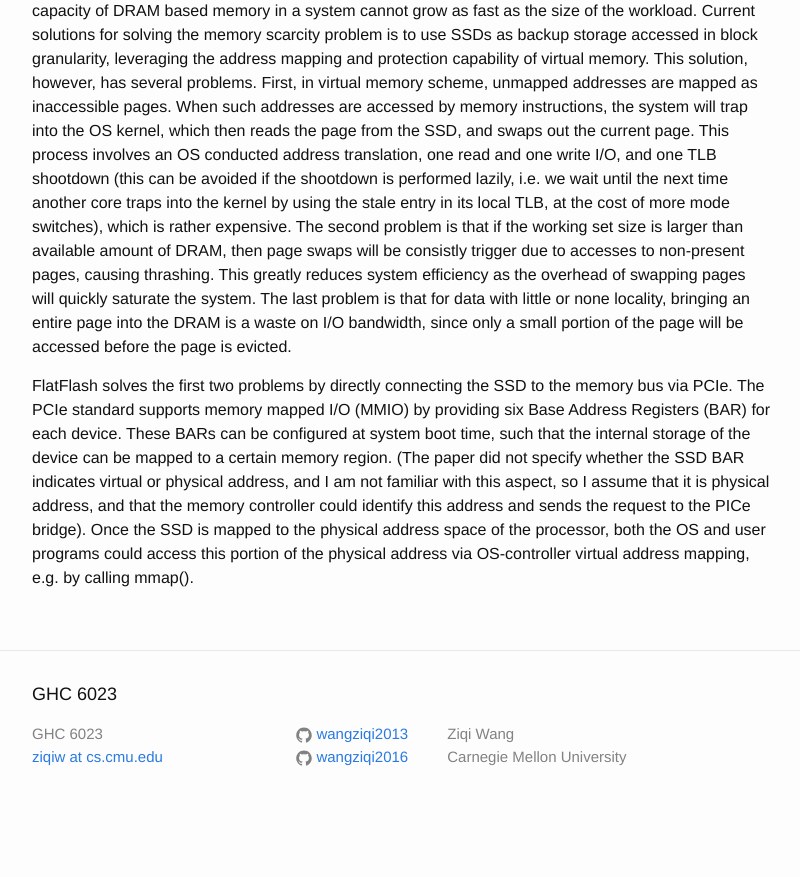
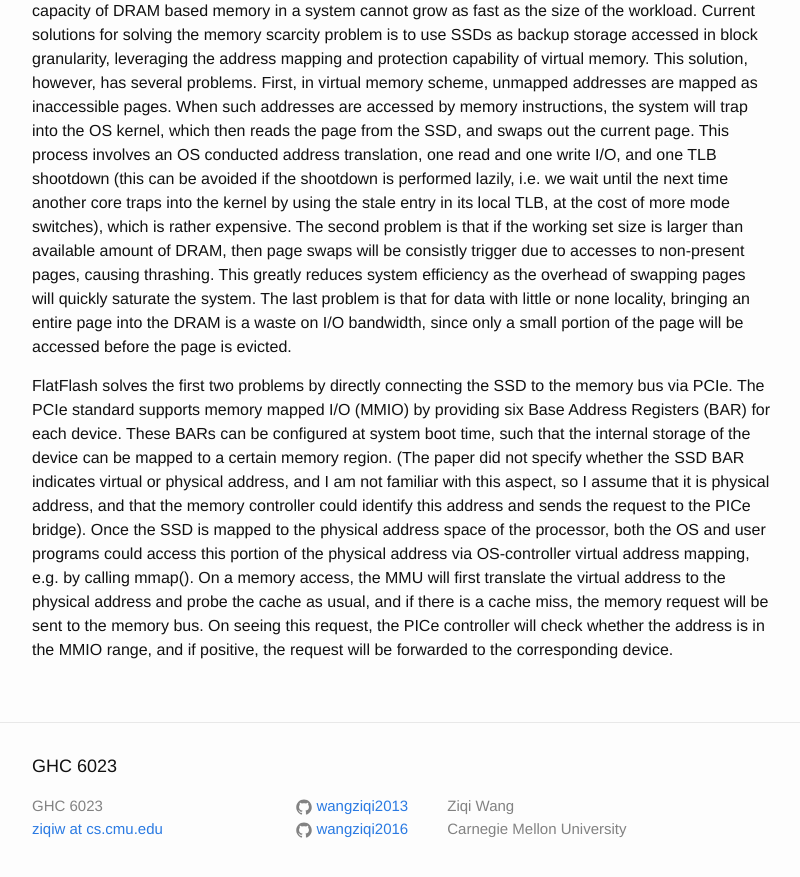
Before and after one commit to wangziqi2013/wangziqi2013.github.io, a Jekyll site: the page built from _posts/2019-10-27-flatflash.markdown, in a window 1280 px wide and 900 px high, scrolled down 607 px. Shown: the top 877 px of the window, without its empty margins (238-1038 px from the left). Built offline with Jekyll 4.4.1, drawn with Linux system fonts in a browser that asks for light colours; before the commit the page ends 1435 px from its top, so only the background shows below that.

Commit message:
Adding PCIe

```diff
--- a/_posts/2019-10-27-flatflash.markdown
+++ b/_posts/2019-10-27-flatflash.markdown
@@ -35,4 +35,7 @@ did not specify whether the SSD BAR indicates virtual or physical address, and I
 so I assume that it is physical address, and that the memory controller could identify this address and sends the
 request to the PICe bridge). Once the SSD is mapped to the physical address space of the processor, both the OS and user
 programs could access this portion of the physical address via OS-controller virtual address mapping, e.g. by calling
-mmap().
+mmap(). On a memory access, the MMU will first translate the virtual address to the physical address and probe the cache
+as usual, and if there is a cache miss, the memory request will be sent to the memory bus. On seeing this request,
+the PICe controller will check whether the address is in the MMIO range, and if positive, the request will be forwarded
+to the corresponding device.
```
